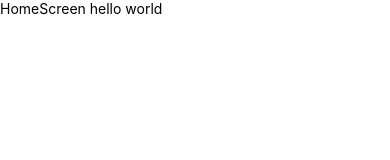
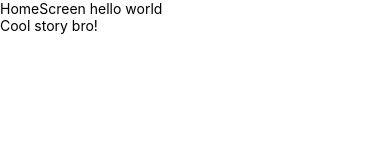
Before and after one commit to gregoftheweb/DogsIveMet, a React Native app: screen / in a window 390 px wide. Shown: the top 160 px of the page. Built offline with nearby package versions, Linux system fonts and the light colour scheme.

Commit message:
second!!-ish

```diff
--- a/src/screens/HomeScreen/HomeScreen.js
+++ b/src/screens/HomeScreen/HomeScreen.js
@@ -5,6 +5,7 @@ const HomeScreen = () => {
   return (
     <View>
       <Text>HomeScreen hello world</Text>
+      <Text>Cool story bro!</Text>
     </View>
   );
 };
```
